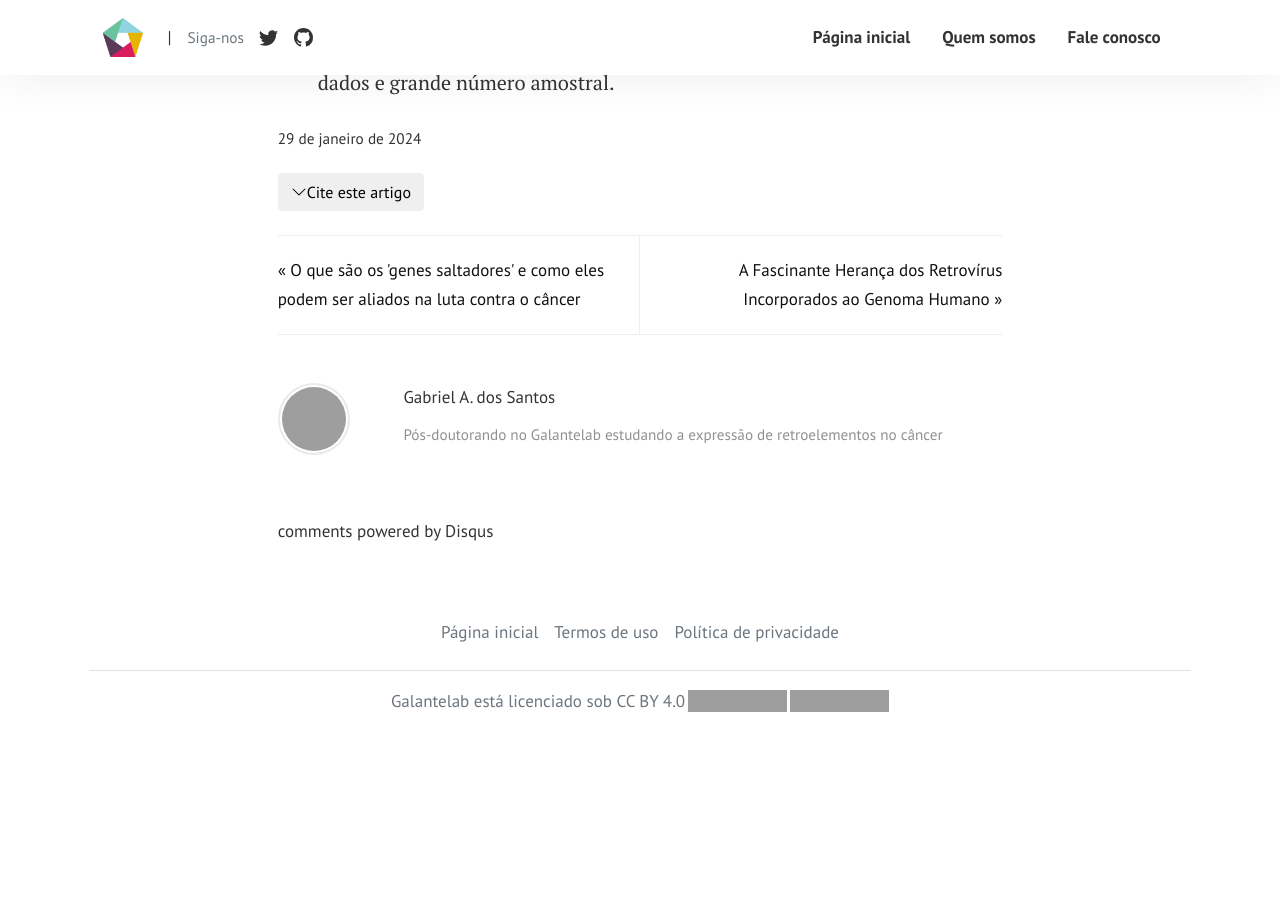
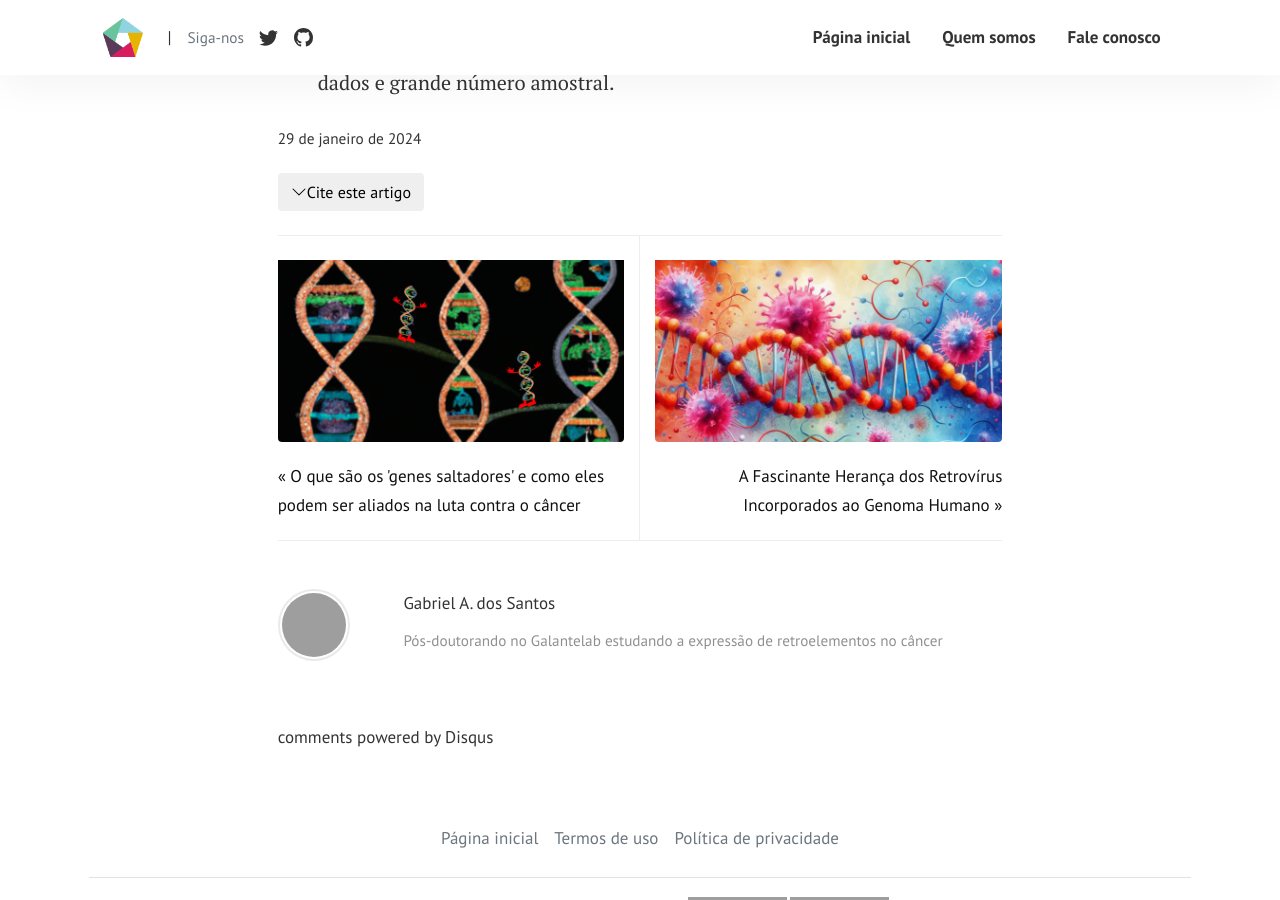
Before and after one commit to galantelab/blog, a Jekyll site: the page built from _posts/2024-01-29-a-importancia-da-bioinformatica-e-biologia-computacional-nas-ciencias-biologicas.md, in a window 1280 px wide and 900 px high, scrolled down 3095 px. Built offline with Jekyll 4.4.1, drawn with Linux system fonts in a browser that asks for light colours; comment, search, counter and statistics services are not loaded; before the commit the page ends 3867 px from its top, so only the background shows below that; grey boxes are pictures that could not be loaded.

Commit message:
Add _layouts/post.html: imgs to the Prev/Next link

```diff
--- a/_layouts/post.html
+++ b/_layouts/post.html
@@ -91,11 +91,17 @@ post_class: post-template
     <div class="row PageNavigation mt-4 prevnextlinks d-flex justify-content-between">
       {% if page.previous.url %}
       <div class="col-md-6 rightborder pl-0">
+        {% if page.previous.image %}
+        <img class="rounded pt-4" src="{{ site.baseurl }}/{{ page.previous.image }}" alt="{{ page.previous.title }}">
+        {% endif %}
         <a class="thepostlink" href="{{ page.previous.url | absolute_url }}">&laquo; {{ page.previous.title }}</a>
       </div>
       {% endif %}
       {% if page.next.url %}
       <div class="col-md-6 text-right pr-0">
+        {% if page.next.image %}
+        <img class="rounded pt-4" src="{{ site.baseurl }}/{{ page.next.image }}" alt="{{ page.next.title }}">
+        {% endif %}
         <a class="thepostlink" href="{{page.next.url | absolute_url}}">{{ page.next.title }} &raquo;</a>
       </div>
       {% endif %}
```
